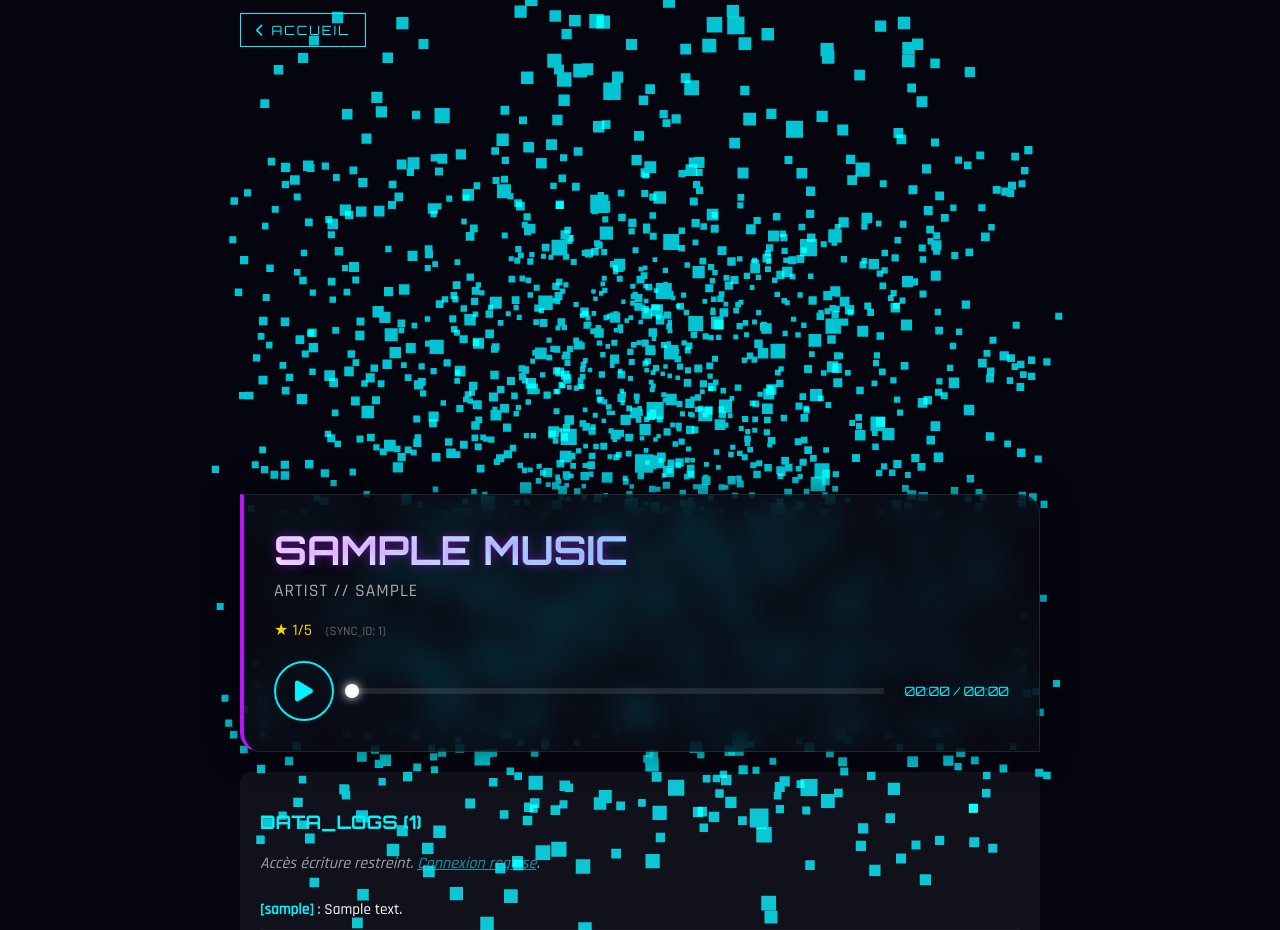
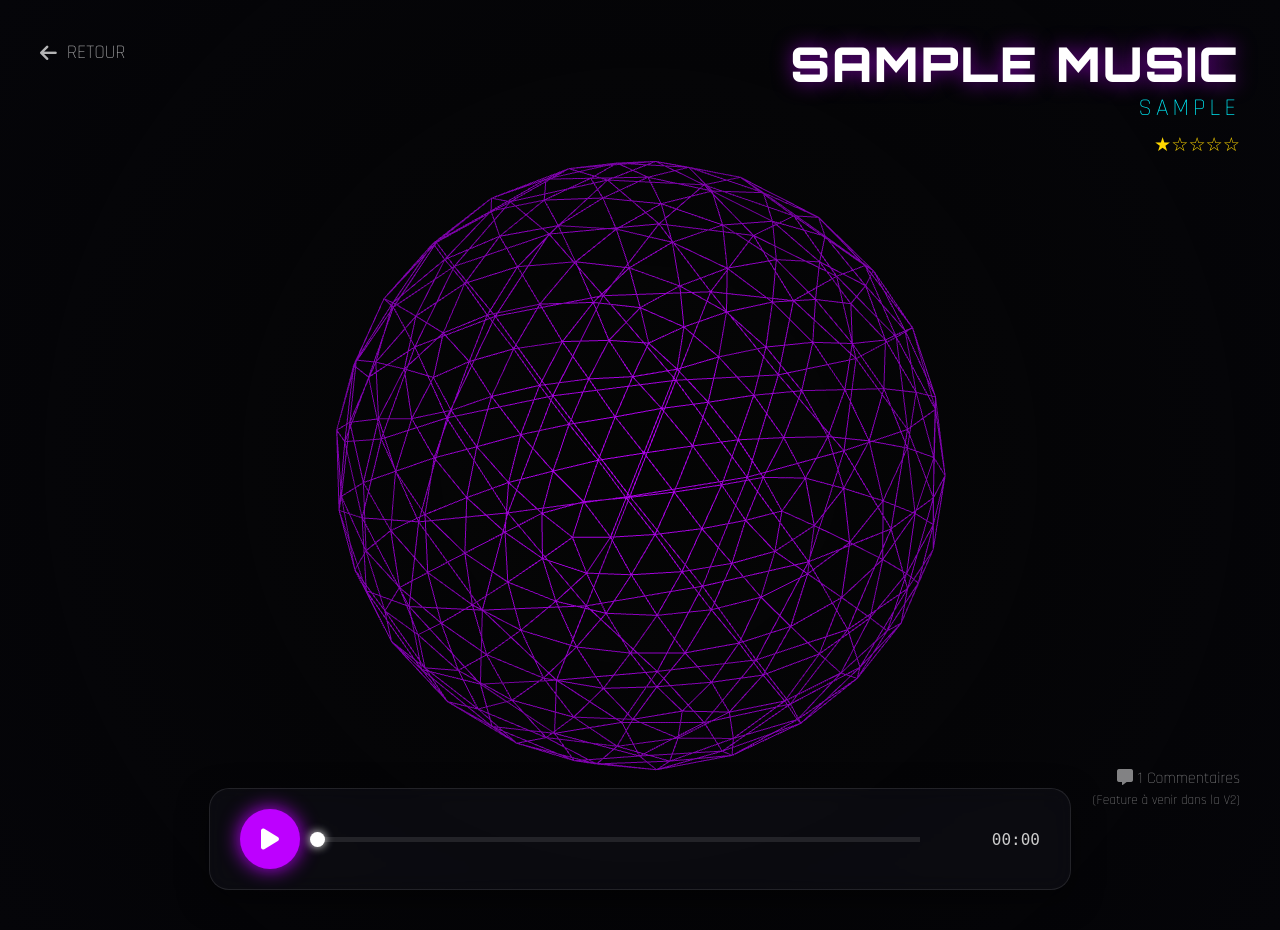
Before and after one commit to Michael-Rousseau/music_community, a PHP site: page /music.php?id=1 in a window 1280 px wide. Run offline with PHP 8.4, Linux system fonts and the light colour scheme; tables that the repository leaves empty hold one stand-in row (values such as "Sample post"); some libraries are stand-ins or nearby versions.

Commit message:
update three js again

```diff
--- a/public/music.php
+++ b/public/music.php
@@ -5,7 +5,7 @@ require_once '../config/db.php';
 if (!isset($_GET['id'])) die("ID manquant");
 $music_id = (int)$_GET['id'];
 
-// Récupération des données (identique à avant)
+// Récupération des données BDD
 $stmt = $pdo->prepare("SELECT m.*, u.username FROM musics m JOIN users u ON m.user_id = u.id WHERE m.id = ?");
 $stmt->execute([$music_id]);
 $music = $stmt->fetch();
@@ -25,282 +25,195 @@ $comments = $stmtC->fetchAll();
 <html lang="fr">
 <head>
     <meta charset="UTF-8">
-    <title><?php echo htmlspecialchars($music['title']); ?> - Futur Player</title>
+    <title><?php echo htmlspecialchars($music['title']); ?> - Visualizer</title>
     <script src="https://cdnjs.cloudflare.com/ajax/libs/three.js/r128/three.min.js"></script>
-    <link href="https://fonts.googleapis.com/css2?family=Orbitron:wght@400;700&family=Rajdhani:wght@300;500&display=swap" rel="stylesheet">
-    <link rel="stylesheet" href="https://cdnjs.cloudflare.com/ajax/libs/font-awesome/6.0.0/css/all.min.css">
+    <script src="https://cdnjs.cloudflare.com/ajax/libs/simplex-noise/2.4.0/simplex-noise.min.js"></script>
+    <link href="https://fonts.googleapis.com/css2?family=Orbitron:wght@500;900&family=Rajdhani:wght@300;600&display=swap" rel="stylesheet">
+    <link rel="stylesheet" href="https://cdnjs.cloudflare.com/ajax/libs/font-awesome/6.4.0/css/all.min.css">
 
     <style>
         :root {
-            --neon-blue: #00f3ff;
-            --neon-purple: #bc13fe;
-            --bg-dark: #050510;
-            --glass: rgba(255, 255, 255, 0.05);
+            --primary: #bd00ff; /* Le violet de ton image */
+            --secondary: #00f3ff; /* Cyan pour le contraste */
+            --bg: #050505;
         }
 
         body {
             margin: 0;
-            background: var(--bg-dark);
+            background: var(--bg);
             color: white;
             font-family: 'Rajdhani', sans-serif;
-            overflow-x: hidden;
+            overflow: hidden; /* Pas de scroll, tout est dans l'écran */
         }
 
-        /* --- LAYOUT --- */
-        #scene-container {
+        /* --- LE VISUALISEUR --- */
+        #canvas-container {
             position: fixed;
             top: 0; left: 0; width: 100%; height: 100vh;
-            z-index: 0;
+            z-index: 1;
         }
 
-        .interface-layer {
-            position: relative;
+        /* --- L'INTERFACE (HUD) --- */
+        .hud-layer {
+            position: absolute;
+            top: 0; left: 0; width: 100%; height: 100%;
             z-index: 10;
+            pointer-events: none; /* Laisse passer les clics vers la 3D si besoin */
+            display: flex;
+            flex-direction: column;
+            justify-content: space-between;
+            padding: 40px;
+            box-sizing: border-box;
+            background: radial-gradient(circle at center, transparent 0%, rgba(5,5,10,0.8) 100%);
+        }
+
+        /* Header */
+        .top-bar {
+            pointer-events: auto;
+            display: flex;
+            justify-content: space-between;
+            align-items: flex-start;
+        }
+        .back-btn {
+            color: white; text-decoration: none; font-size: 1.2rem;
+            display: flex; align-items: center; gap: 10px;
+            opacity: 0.7; transition: 0.3s;
+        }
+        .back-btn:hover { opacity: 1; color: var(--secondary); text-shadow: 0 0 10px var(--secondary); }
+
+        .song-info { text-align: right; }
+        .song-title {
+            font-family: 'Orbitron'; font-size: 3rem; margin: 0; line-height: 1;
+            text-transform: uppercase; letter-spacing: 2px;
+            text-shadow: 0 0 20px rgba(189, 0, 255, 0.6);
+        }
+        .artist-name { font-size: 1.5rem; color: var(--secondary); margin-top: 5px; letter-spacing: 4px; }
+        .rating { color: #ffd700; margin-top: 10px; font-size: 1.2rem; }
+
+        /* Footer / Player Controls */
+        .bottom-bar {
+            pointer-events: auto;
+            width: 100%;
             max-width: 800px;
             margin: 0 auto;
-            padding: 20px;
-            min-height: 100vh;
-            display: flex;
-            flex-direction: column;
-            justify-content: flex-end; /* Interface en bas pour laisser la place à la 3D */
-            padding-bottom: 50px;
-        }
-
-        /* --- HEADER & RETOUR --- */
-        .top-bar {
-            position: absolute; top: 20px; left: 20px;
-        }
-        .btn-back {
-            color: var(--neon-blue);
-            text-decoration: none;
-            font-family: 'Orbitron', sans-serif;
-            font-size: 0.8rem;
-            border: 1px solid var(--neon-blue);
-            padding: 8px 15px;
-            transition: 0.3s;
-            text-transform: uppercase;
-            letter-spacing: 2px;
-        }
-        .btn-back:hover { background: var(--neon-blue); color: black; box-shadow: 0 0 15px var(--neon-blue); }
-
-        /* --- PLAYER HUD (Lecteur Custom) --- */
-        .player-hud {
-            background: rgba(10, 10, 20, 0.7);
-            backdrop-filter: blur(15px);
-            border: 1px solid rgba(255, 255, 255, 0.1);
-            border-left: 4px solid var(--neon-purple);
-            padding: 30px;
-            border-radius: 0 20px 0 20px; /* Bordures futuristes */
-            box-shadow: 0 0 30px rgba(0,0,0,0.5);
-            margin-top: 300px; /* Espace pour la sphère 3D au dessus */
-        }
-
-        .track-info h1 {
-            font-family: 'Orbitron', sans-serif;
-            margin: 0;
-            font-size: 2.5rem;
-            text-transform: uppercase;
-            text-shadow: 0 0 10px rgba(188, 19, 254, 0.5);
-            background: linear-gradient(90deg, #fff, var(--neon-blue));
-            -webkit-background-clip: text;
-            -webkit-text-fill-color: transparent;
-        }
-
-        .track-info p { color: #aaa; letter-spacing: 1px; margin-top: 5px; font-size: 1.1rem; }
-
-        /* Contrôles Custom */
-        .controls-row {
+            background: rgba(20, 20, 30, 0.4);
+            backdrop-filter: blur(10px);
+            border: 1px solid rgba(255,255,255,0.1);
+            border-radius: 20px;
+            padding: 20px 30px;
             display: flex;
             align-items: center;
             gap: 20px;
-            margin-top: 20px;
+            box-shadow: 0 10px 30px rgba(0,0,0,0.5);
         }
 
         .play-btn {
-            background: transparent;
-            border: 2px solid var(--neon-blue);
-            color: var(--neon-blue);
+            background: var(--primary);
+            border: none;
             width: 60px; height: 60px;
             border-radius: 50%;
-            font-size: 1.5rem;
+            color: white; font-size: 1.5rem;
             cursor: pointer;
-            transition: 0.3s;
+            box-shadow: 0 0 20px var(--primary);
+            transition: 0.2s;
             display: flex; align-items: center; justify-content: center;
         }
-        .play-btn:hover {
-            background: var(--neon-blue);
-            color: black;
-            box-shadow: 0 0 20px var(--neon-blue);
+        .play-btn:hover { transform: scale(1.1); background: #d94dff; }
+
+        .progress-wrapper { flex-grow: 1; position: relative; height: 5px; background: rgba(255,255,255,0.1); cursor: pointer; }
+        .progress-fill { height: 100%; background: var(--secondary); width: 0%; box-shadow: 0 0 10px var(--secondary); position: relative; }
+        .progress-fill::after { content:''; position: absolute; right: -5px; top: -5px; width: 15px; height: 15px; background: white; border-radius: 50%; box-shadow: 0 0 10px white; }
+
+        .time { font-family: monospace; font-size: 1rem; color: #ccc; width: 100px; text-align: right; }
+
+        /* Commentaires (Drawer) */
+        .comments-trigger {
+            position: absolute; right: 40px; bottom: 120px;
+            pointer-events: auto;
+            color: rgba(255,255,255,0.5); cursor: pointer;
+            transition: 0.3s; text-align: right;
         }
+        .comments-trigger:hover { color: white; }
 
-        /* Barre de progression Néon */
-        .progress-container {
-            flex-grow: 1;
-            height: 6px;
-            background: rgba(255,255,255,0.1);
-            cursor: pointer;
-            position: relative;
-        }
-        .progress-bar {
-            height: 100%;
-            background: var(--neon-purple);
-            width: 0%;
-            position: relative;
-            box-shadow: 0 0 10px var(--neon-purple);
-            transition: width 0.1s linear;
-        }
-        .progress-bar::after {
-            content: '';
-            position: absolute;
-            right: -5px; top: -4px;
-            width: 14px; height: 14px;
-            background: white;
-            border-radius: 50%;
-            box-shadow: 0 0 10px white;
-        }
-        .time-display { font-family: 'Orbitron'; font-size: 0.8rem; color: var(--neon-blue); min-width: 80px; text-align: right; }
-
-        /* --- COMMENTAIRES --- */
-        .comments-section {
-            margin-top: 20px;
-            background: var(--glass);
-            padding: 20px;
-            border-radius: 10px;
-        }
-        .comment {
-            border-bottom: 1px solid rgba(255,255,255,0.05);
-            padding: 10px 0;
-            font-size: 0.95rem;
-        }
-        .comment strong { color: var(--neon-blue); }
-
-        /* Input comment stylisé */
-        .input-group { display: flex; gap: 10px; margin-bottom: 15px; }
-        input[type="text"] {
-            background: rgba(0,0,0,0.3);
-            border: 1px solid #333;
-            color: white;
-            padding: 10px;
-            flex-grow: 1;
-            font-family: 'Rajdhani';
-        }
-        input[type="text"]:focus { outline: none; border-color: var(--neon-blue); }
-        .btn-send {
-            background: var(--neon-purple);
-            border: none;
-            color: white;
-            padding: 0 20px;
-            cursor: pointer;
-            font-weight: bold;
-            text-transform: uppercase;
-        }
-
+        /* Input caché pour l'audio */
+        audio { display: none; }
     </style>
 </head>
 <body>
 
-<div id="scene-container"></div>
+    <div id="canvas-container"></div>
 
-<div class="interface-layer">
+    <div class="hud-layer">
 
-    <div class="top-bar">
-        <a href="index.php" class="btn-back"><i class="fas fa-chevron-left"></i> Accueil</a>
-    </div>
-
-    <div class="player-hud">
-        <div class="track-info">
-            <h1><?php echo htmlspecialchars($music['title']); ?></h1>
-            <p>ARTIST // <?php echo strtoupper(htmlspecialchars($music['username'])); ?></p>
-            <div style="color: gold; margin-top: 5px;">
-                ★ <?php echo $avgRating ?: '0'; ?>/5
-                <span style="font-size:0.8rem; color:#666; margin-left:10px;">(SYNC_ID: <?php echo $music['id']; ?>)</span>
+        <div class="top-bar">
+            <a href="index.php" class="back-btn"><i class="fas fa-arrow-left"></i> RETOUR</a>
+            <div class="song-info">
+                <h1 class="song-title"><?php echo htmlspecialchars($music['title']); ?></h1>
+                <div class="artist-name"><?php echo strtoupper(htmlspecialchars($music['username'])); ?></div>
+                <div class="rating">
+                    <?php for($i=0; $i<5; $i++) echo ($i < round($avgRating)) ? '★' : '☆'; ?>
+                </div>
             </div>
         </div>
 
-        <div class="controls-row">
+        <div class="comments-trigger">
+            <i class="fas fa-comment-alt"></i> <?php echo count($comments); ?> Commentaires<br>
+            <small>(Feature à venir dans la V2)</small>
+        </div>
+
+        <div class="bottom-bar">
             <button id="playBtn" class="play-btn"><i class="fas fa-play"></i></button>
 
-            <div class="progress-container" id="progressContainer">
-                <div class="progress-bar" id="progressBar"></div>
+            <div class="progress-wrapper" id="progressContainer">
+                <div class="progress-fill" id="progressBar"></div>
             </div>
 
-            <div class="time-display">
-                <span id="currTime">00:00</span> / <span id="durTime">00:00</span>
+            <div class="time">
+                <span id="currTime">00:00</span>
             </div>
-        </div>
-
-        <audio id="audio" src="uploads/mp3/<?php echo htmlspecialchars($music['filename']); ?>" crossorigin="anonymous"></audio>
-    </div>
-
-    <div class="comments-section">
-        <h3 style="font-family:'Orbitron'; color:var(--neon-blue);">DATA_LOGS (<?php echo count($comments); ?>)</h3>
-
-        <?php if(isset($_SESSION['user_id'])): ?>
-        <form method="POST" class="input-group">
-            <input type="text" name="comment" placeholder="Transmettre un message..." required>
-            <button type="submit" class="btn-send">Envoyer</button>
-        </form>
-        <?php else: ?>
-            <p style="font-style:italic; opacity:0.6;">Accès écriture restreint. <a href="connexion.php" style="color:var(--neon-blue)">Connexion requise</a>.</p>
-        <?php endif; ?>
-
-        <div style="max-height: 200px; overflow-y: auto;">
-            <?php foreach($comments as $c): ?>
-                <div class="comment">
-                    <strong>[<?php echo htmlspecialchars($c['username']); ?>]</strong> :
-                    <?php echo htmlspecialchars($c['content']); ?>
-                </div>
-            <?php endforeach; ?>
         </div>
     </div>
 
-</div>
+    <audio id="audio" src="uploads/mp3/<?php echo htmlspecialchars($music['filename']); ?>" crossorigin="anonymous"></audio>
 
 <script>
-    // --- 1. CONFIGURATION DU LECTEUR CUSTOM ---
+    // --- 1. LOGIQUE DU LECTEUR AUDIO (UI) ---
     const audio = document.getElementById('audio');
     const playBtn = document.getElementById('playBtn');
-    const playIcon = playBtn.querySelector('i');
+    const icon = playBtn.querySelector('i');
     const progressBar = document.getElementById('progressBar');
     const progressContainer = document.getElementById('progressContainer');
-    const currTime = document.getElementById('currTime');
-    const durTime = document.getElementById('durTime');
+    const currTimeDisplay = document.getElementById('currTime');
 
     let isPlaying = false;
 
-    // Play/Pause
-    playBtn.addEventListener('click', () => {
+    playBtn.addEventListener('click', togglePlay);
+
+    function togglePlay() {
+        if (!context) initAudioContext(); // Démarrer l'audio context au premier clic (règle navigateur)
+
         if (isPlaying) {
             audio.pause();
-            playIcon.classList.remove('fa-pause');
-            playIcon.classList.add('fa-play');
-            // Effet visuel
-            playBtn.style.boxShadow = "none";
+            icon.classList.replace('fa-pause', 'fa-play');
+            playBtn.style.boxShadow = "0 0 20px var(--primary)";
         } else {
             audio.play();
-            playIcon.classList.remove('fa-play');
-            playIcon.classList.add('fa-pause');
-            // Démarrer l'audio context si ce n'est pas fait
-            initAudioContext();
-            playBtn.style.boxShadow = "0 0 20px var(--neon-blue)";
+            icon.classList.replace('fa-play', 'fa-pause');
+            playBtn.style.boxShadow = "0 0 40px var(--primary), inset 0 0 10px white";
         }
         isPlaying = !isPlaying;
+    }
+
+    audio.addEventListener('timeupdate', () => {
+        const percent = (audio.currentTime / audio.duration) * 100;
+        progressBar.style.width = `${percent}%`;
+
+        let mins = Math.floor(audio.currentTime / 60);
+        let secs = Math.floor(audio.currentTime % 60);
+        if (secs < 10) secs = '0' + secs;
+        currTimeDisplay.innerText = `${mins}:${secs}`;
     });
 
-    // Mise à jour barre progression
-    audio.addEventListener('timeupdate', (e) => {
-        const { duration, currentTime } = e.srcElement;
-        const progressPercent = (currentTime / duration) * 100;
-        progressBar.style.width = `${progressPercent}%`;
-
-        // Formatage temps
-        if(duration) {
-            durTime.innerText = formatTime(duration);
-            currTime.innerText = formatTime(currentTime);
-        }
-    });
-
-    // Clic sur la barre
     progressContainer.addEventListener('click', (e) => {
         const width = progressContainer.clientWidth;
         const clickX = e.offsetX;
@@ -308,120 +221,129 @@ $comments = $stmtC->fetchAll();
         audio.currentTime = (clickX / width) * duration;
     });
 
-    function formatTime(time) {
-        let min = Math.floor(time / 60);
-        let sec = Math.floor(time % 60);
-        if(sec < 10) sec = `0${sec}`;
-        return `${min}:${sec}`;
-    }
 
+    // --- 2. LE VISUALISEUR "BLOB" (Three.js) ---
+    let scene, camera, renderer, geometry, mesh;
+    let context, analyser, src, dataArray;
+    let noise = new SimplexNoise(); // Générateur de bruit organique
 
-    // --- 2. VISUALISATION 3D REACTIVE (PARTICULES) ---
-    let scene, camera, renderer, particles, analyser, dataArray;
-    let audioContext, source;
-    let setupDone = false;
-
-    function initThree() {
-        const container = document.getElementById('scene-container');
+    function init3D() {
+        const container = document.getElementById('canvas-container');
         scene = new THREE.Scene();
 
         // Caméra
         camera = new THREE.PerspectiveCamera(75, window.innerWidth / window.innerHeight, 0.1, 1000);
-        camera.position.z = 100; // Reculer la caméra
+        camera.position.z = 4; // Zoom initial
 
-        // Renderer
+        // Rendu
         renderer = new THREE.WebGLRenderer({ alpha: true, antialias: true });
         renderer.setSize(window.innerWidth, window.innerHeight);
+        renderer.setPixelRatio(window.devicePixelRatio);
         container.appendChild(renderer.domElement);
 
-        // --- CRÉATION DES PARTICULES (Le "Nuage") ---
-        const geometry = new THREE.BufferGeometry();
-        const count = 2000; // Nombre de particules
-        const positions = new Float32Array(count * 3); // x, y, z
+        // LUMIÈRES (Pour faire briller le blob)
+        const ambientLight = new THREE.AmbientLight(0xffffff, 0.2);
+        scene.add(ambientLight);
 
-        for(let i = 0; i < count * 3; i++) {
-            // Position aléatoire dans une sphère
-            positions[i] = (Math.random() - 0.5) * 100;
-        }
+        const pointLight = new THREE.PointLight(0xbd00ff, 1);
+        pointLight.position.set(5, 5, 5);
+        scene.add(pointLight);
 
-        geometry.setAttribute('position', new THREE.BufferAttribute(positions, 3));
+        const pointLight2 = new THREE.PointLight(0x00f3ff, 1); // Cyan light
+        pointLight2.position.set(-5, -5, 5);
+        scene.add(pointLight2);
 
-        // Matériau brillant
-        const material = new THREE.PointsMaterial({
-            size: 1.5,
-            color: 0x00f3ff, // Cyan néon
-            transparent: true,
-            opacity: 0.8,
-            blending: THREE.AdditiveBlending // Donne l'effet "glowing"
-        });
-
-        particles = new THREE.Points(geometry, material);
-        scene.add(particles);
-
+        createBlob();
         animate();
     }
 
+    function createBlob() {
+        // Icosahedron = Sphère géométrique (le look de ton image)
+        // Detail = 4 (Assez de points pour être fluide, pas trop pour ne pas ramer)
+        geometry = new THREE.IcosahedronGeometry(1.8, 4);
+
+        // Matériau Wireframe violet comme l'image
+        const material = new THREE.MeshBasicMaterial({
+            color: 0xbd00ff, // VIOLET
+            wireframe: true,
+            transparent: true,
+            opacity: 0.8
+        });
+
+        mesh = new THREE.Mesh(geometry, material);
+        scene.add(mesh);
+    }
+
     function initAudioContext() {
-        if(setupDone) return;
-
-        audioContext = new (window.AudioContext || window.webkitAudioContext)();
-        source = audioContext.createMediaElementSource(audio);
-        analyser = audioContext.createAnalyser();
-
-        source.connect(analyser);
-        analyser.connect(audioContext.destination);
-
+        if (context) return;
+        context = new (window.AudioContext || window.webkitAudioContext)();
+        analyser = context.createAnalyser();
+        src = context.createMediaElementSource(audio);
+        src.connect(analyser);
+        analyser.connect(context.destination);
         analyser.fftSize = 512;
         dataArray = new Uint8Array(analyser.frequencyBinCount);
-        setupDone = true;
     }
 
     function animate() {
         requestAnimationFrame(animate);
 
-        if(analyser) {
+        // Récupérer les données audio
+        let bass = 0;
+        let mid = 0;
+        if (analyser) {
             analyser.getByteFrequencyData(dataArray);
+            bass = dataArray[0]; // Les basses fréquences (0-255)
+            mid = dataArray[20];
+        }
 
-            // Calcul des Basses (basses fréquences)
-            let bass = 0;
-            for(let i = 0; i < 50; i++) {
-                bass += dataArray[i];
-            }
-            bass = bass / 50; // Moyenne
+        // Normaliser les basses (0.0 à 1.0)
+        const bassNorm = bass / 255;
+        const time = performance.now() * 0.001;
 
-            // --- RÉACTIVITÉ ---
+        // --- DÉFORMATION DU BLOB ---
+        // On accède à la position de chaque point (vertex) de la sphère
+        const positionAttribute = geometry.getAttribute('position');
+        const vertex = new THREE.Vector3();
 
-            // 1. Zoom de la caméra selon le rythme
-            const scale = 1 + (bass / 255) * 0.5;
-            particles.scale.set(scale, scale, scale);
+        // Pour chaque point...
+        for (let i = 0; i < positionAttribute.count; i++) {
+            vertex.fromBufferAttribute(positionAttribute, i);
 
-            // 2. Rotation des particules (plus vite quand c'est fort)
-            particles.rotation.y += 0.002 + (bass * 0.0001);
-            particles.rotation.x += 0.001;
+            // On le fait bouger "organiquement" avec le Noise
+            // Le rayon change selon le temps ET la basse
+            vertex.normalize();
 
-            // 3. Changement de couleur (Cyan -> Violet selon intensité)
-            // On joue sur le rouge (R)
-            particles.material.color.setRGB(
-                (bass / 255), // Plus de rouge = plus violet
-                0.8 - (bass/500), // Moins de vert
-                1 // Toujours bleu
-            );
-        } else {
-            // Animation "Repos" (si pas de musique)
-            particles.rotation.y += 0.002;
+            // Paramètres de déformation
+            const distance = 1.8 +
+                             noise.noise3D(vertex.x + time, vertex.y + time, vertex.z + time) * (0.3 + bassNorm * 0.8); // Plus il y a de basse, plus ça se déforme
+
+            vertex.multiplyScalar(distance);
+
+            positionAttribute.setXYZ(i, vertex.x, vertex.y, vertex.z);
         }
+
+        geometry.computeVertexNormals();
+        positionAttribute.needsUpdate = true; // IMPORTANT : Dire à Three.js de mettre à jour la forme
+
+        // Rotation lente permanente + accélération sur le beat
+        mesh.rotation.y += 0.002 + (bassNorm * 0.01);
+        mesh.rotation.z += 0.002;
+
+        // Effet de zoom caméra sur les gros beats
+        // camera.position.z = 4 - (bassNorm * 0.5);
 
         renderer.render(scene, camera);
     }
 
-    // Gestion redimensionnement
+    // Resize responsive
     window.addEventListener('resize', () => {
+        renderer.setSize(window.innerWidth, window.innerHeight);
         camera.aspect = window.innerWidth / window.innerHeight;
         camera.updateProjectionMatrix();
-        renderer.setSize(window.innerWidth, window.innerHeight);
     });
 
-    initThree();
+    init3D();
 
 </script>
 </body>
```
